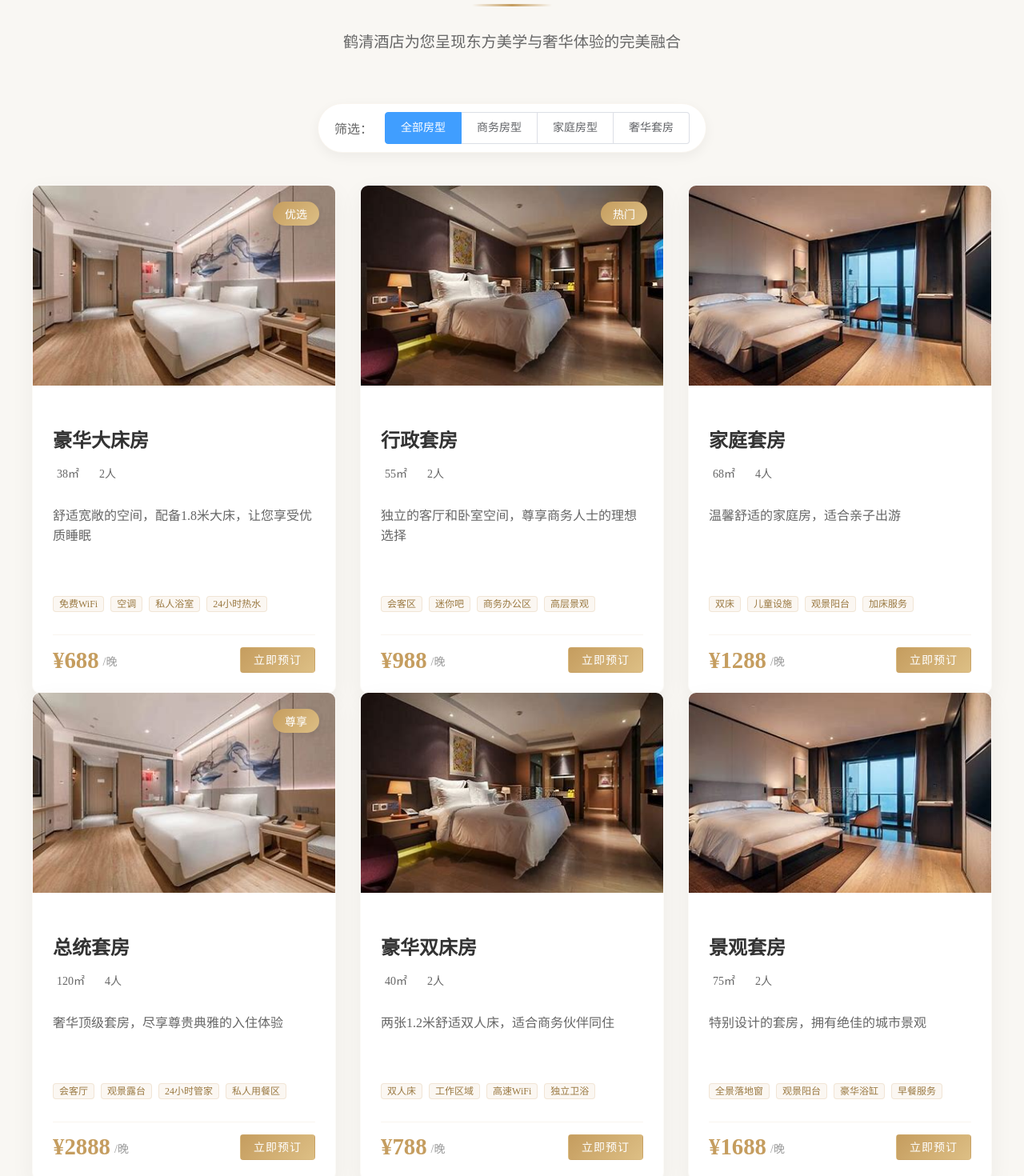
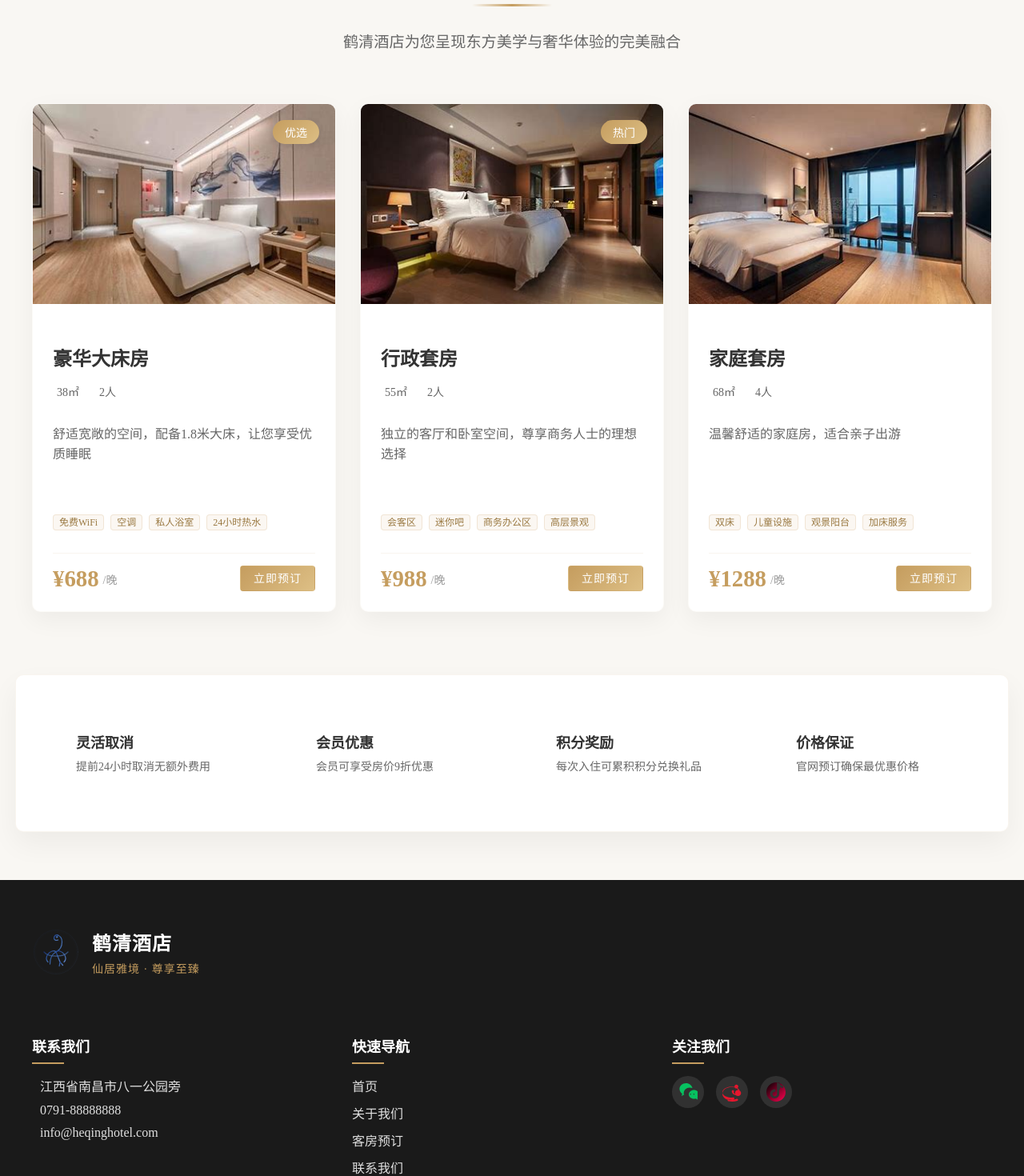
Before and after one commit to ZhiqingHeyi/heqing99, a Vue app: page /rooms in a window 1280 px wide. Shown: the part 240-1710 px from the top of the page at 80% size. Built offline with nearby package versions, Linux system fonts and the light colour scheme.

Commit message:
客房预订页面精简

```diff
--- a/src/views/Rooms.vue
+++ b/src/views/Rooms.vue
@@ -4,18 +4,6 @@
       <h1>精致客房 · 尊享体验</h1>
       <div class="header-divider"></div>
       <p>鹤清酒店为您呈现东方美学与奢华体验的完美融合</p>
-    </div>
-
-    <div class="room-filter">
-      <div class="filter-wrapper">
-        <span class="filter-label">筛选：</span>
-        <el-radio-group v-model="currentFilter" size="large" @change="filterRooms">
-          <el-radio-button label="all">全部房型</el-radio-button>
-          <el-radio-button label="business">商务房型</el-radio-button>
-          <el-radio-button label="family">家庭房型</el-radio-button>
-          <el-radio-button label="luxury">奢华套房</el-radio-button>
-        </el-radio-group>
-      </div>
     </div>
 
     <div class="rooms-container">
@@ -127,50 +115,10 @@ const allRooms = ref([
     capacity: 4,
     category: 'family',
     features: ['双床', '儿童设施', '观景阳台', '加床服务']
-  },
-  {
-    id: 4,
-    name: '总统套房',
-    image: '/src/assets/room1.jpg',
-    description: '奢华顶级套房，尽享尊贵典雅的入住体验',
-    price: 2888,
-    size: 120,
-    capacity: 4,
-    tag: '尊享',
-    category: 'luxury',
-    features: ['会客厅', '观景露台', '24小时管家', '私人用餐区']
-  },
-  {
-    id: 5,
-    name: '豪华双床房',
-    image: '/src/assets/room2.jpg',
-    description: '两张1.2米舒适双人床，适合商务伙伴同住',
-    price: 788,
-    size: 40,
-    capacity: 2,
-    category: 'business',
-    features: ['双人床', '工作区域', '高速WiFi', '独立卫浴']
-  },
-  {
-    id: 6,
-    name: '景观套房',
-    image: '/src/assets/room3.jpg',
-    description: '特别设计的套房，拥有绝佳的城市景观',
-    price: 1688,
-    size: 75,
-    capacity: 2,
-    category: 'luxury',
-    features: ['全景落地窗', '观景阳台', '豪华浴缸', '早餐服务']
   }
 ])
 
-const displayRooms = computed(() => {
-  if (currentFilter.value === 'all') {
-    return allRooms.value
-  } else {
-    return allRooms.value.filter(room => room.category === currentFilter.value)
-  }
-})
+const displayRooms = computed(() => allRooms.value)
 
 const filterRooms = (value) => {
   currentFilter.value = value
```
